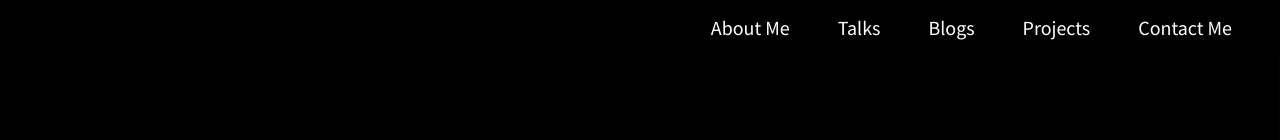
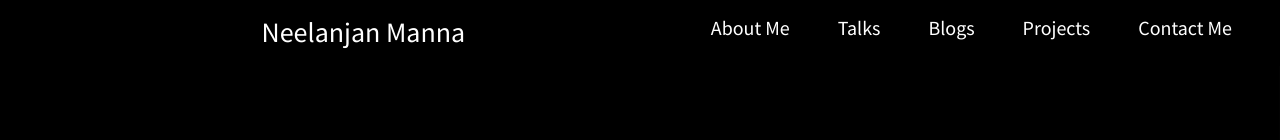
Before and after one commit to neelanjan00/Portfolio, a React (Create React App) app: page /blog in a window 1280 px wide. Shown: the top 140 px of the page. Built offline with nearby package versions, Linux system fonts and the light colour scheme; no server answers; the database is empty.

Commit message:
added name to the navbar
Signed-off-by: Neelanjan Manna <neelanjan.manna@harness.io>

```diff
--- a/src/components/navbar/navbar.js
+++ b/src/components/navbar/navbar.js
@@ -9,7 +9,7 @@ import useWindowSize from '../../hooks/useWindow'
 import useOutsideClick from '../../hooks/useClickOutside'
 import Header from '../../headers/default-header'
 
-const Navbar = (props) => {
+const Navbar = () => {
 
     var [displaySidebar, setDisplaySidebar] = useState(false)
     var [topScroll, setTopScroll] = useState(window.scrollY)
@@ -25,7 +25,7 @@ const Navbar = (props) => {
     const isClickedOutside = useOutsideClick(sidebarRef, hamburgerIconRef)
 
     useEffect(() => {
-        if(isClickedOutside && displaySidebar)
+        if (isClickedOutside && displaySidebar)
             setDisplaySidebar(false)
     }, [isClickedOutside, displaySidebar])
 
@@ -76,6 +76,11 @@ const Navbar = (props) => {
             <>
                 <Header />
                 <div style={navbarStyle} className="pr-5 p-3">
+                    <HashLink smooth to="/#" style={{ textDecoration: 'none' }}>
+                        <span style={{ color: 'white' }}>
+                            <h3 style={{ fontWeight: '500', display: 'inline' }}>Neelanjan Manna</h3>
+                        </span>
+                    </HashLink>
                     <div style={{ float: 'right' }}>
                         <HashLink smooth to="/#about-me" style={{ textDecoration: 'none' }}>
                             <span style={{ color: 'white' }}>
```
